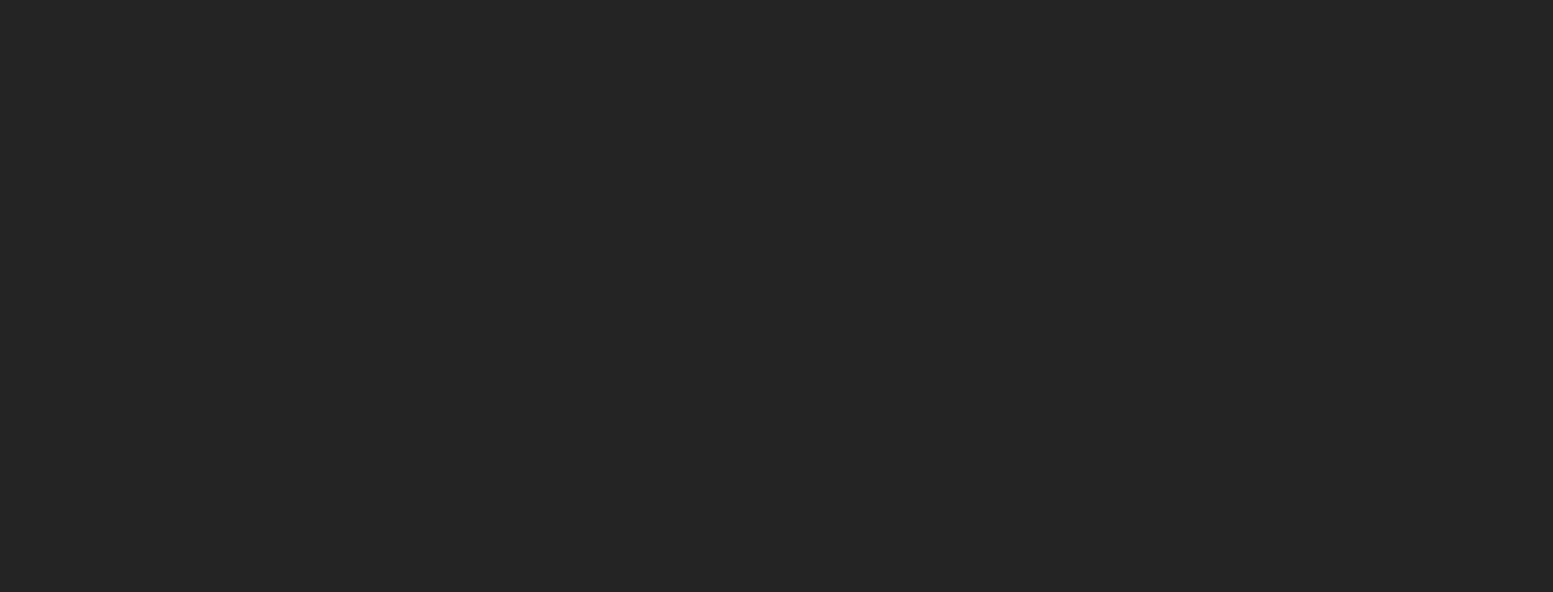
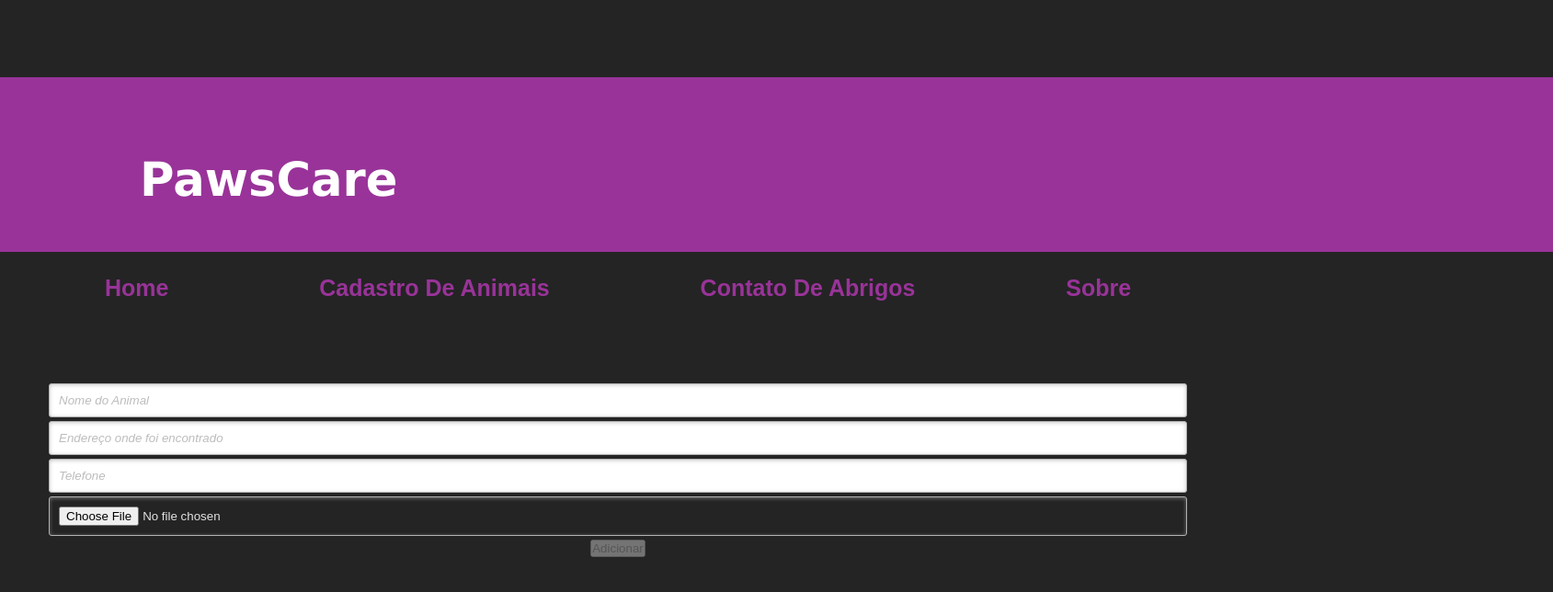
Before and after one commit to brunogmadeira/PawsCare, a React (Vite) app: page /TelaCadastro in a window 1280 px wide. Before the commit this address had no page. Shown: the top 644 px of the page at 92% size, 1689 px wide, since content can reach past the window. Built offline with nearby package versions, Linux system fonts and the light colour scheme.

Commit message:
Adicionando novas telas

```diff
--- a/src/App.css
+++ b/src/App.css
@@ -14,7 +14,7 @@ body{
 
 /* child ao lado do formulário*/
 
-.parede{
+.logo{
   position: relative;
   bottom: 32px;
   left: 250px;
@@ -25,7 +25,7 @@ body{
 }
 
 
-.parede > h1 {
+.logo > h1 {
   color: white;
   font-size: 75px;
   font-family: 'Lucida Sans';
@@ -126,3 +126,79 @@ input[type="submit"]:hover{
   background: rgb(253, 253, 253);
   color: #1CAC78;
 }
+
+/* HEADER */
+
+.barra{
+  background-color: #939;
+  margin-top: 0px;
+  width: 1370px;
+  height: 190px;
+  position: relative;
+  bottom: 110px;
+  right: 380px;
+  padding-right: 667px;
+}
+
+.titleHeader{
+position: absolute;
+left: 500px;
+bottom: 20px;
+color: white;
+font-family: 'Lucida Sans';
+}
+
+.containerMenu{
+  display: flex;
+  justify-content: space-around;
+  position: relative;
+  bottom: 85px;
+}
+
+
+
+.styleMenu{
+  background-color: #242424;
+  border: none;
+  color: #939;
+  font-size: 25px;
+  font-weight: bold;
+  cursor: pointer;
+
+}
+
+.styleMenu:hover{
+  color: #938;
+
+}
+
+
+/* TELA HOME */
+.containerHome{
+  display: flex;
+}
+
+.BlocoHomeEsq{
+  width: 750px;
+  position: relative;
+}
+
+.TitleHome{
+  position: relative;
+  bottom: 25px;
+}
+
+.BlocoHomeDir{
+
+  width: 500px;
+  height: 300px;
+}
+
+.imgHome{
+  position: relative;
+  bottom: 60px;
+  left: 5px;
+  border-left: solid rgba(168, 166, 166, 0.315);
+  width: 550px;
+  height: 400px;
+}
--- a/src/App.jsx
+++ b/src/App.jsx
@@ -2,6 +2,8 @@ import { BrowserRouter as Router, Routes, Route} from 'react-router-dom'
 
 import TelaLogin from './pages/TelaLogin'
 import './App.css'
+import TelaCadastro from './pages/TelaCadastro'
+import TelaHome from './pages/TelaHome'
 
 
 
@@ -9,10 +11,11 @@ function App() {
 
   return (
     <>
-
       <Router>
             <Routes>
-                <Route path='/' element={<TelaLogin />} />
+                <Route path='/' element={<TelaLogin/>} />
+                <Route path='/TelaHome' element={<TelaHome/>} />
+                <Route path='/TelaCadastro' element={<TelaCadastro/>} />
             </Routes>
         </Router>
     </>
--- /dev/null
+++ b/src/components/CadastroAnimal.jsx
@@ -0,0 +1,96 @@
+import React, { useState } from 'react';
+
+function CadastroAnimal() {
+  const [nomeAnimal, setNomeAnimal] = useState('');
+  const [endereco, setEndereco] = useState('');
+  const [telefone, setTelefone] = useState('');
+  const [foto, setFoto] = useState(null);
+  const [items, setItems] = useState([]);
+
+  const handleChangeNomeAnimal = (e) => {
+    setNomeAnimal(e.target.value);
+  };
+
+  const handleChangeEndereco = (e) => {
+    setEndereco(e.target.value);
+  };
+
+  const handleChangeTelefone = (e) => {
+    setTelefone(e.target.value);
+  };
+
+  const handleFileChange = (e) => {
+    const file = e.target.files[0];
+    if (file) {
+      if (file.size > 300 * 1024) {
+        alert('O tamanho da imagem deve ser no máximo 300KB.');
+        return;
+      }
+
+      const img = new Image();
+      img.onload = () => {
+        if (img.width > 300 || img.height > 300) {
+          alert('A imagem deve ter no máximo 300px por 300px.');
+        } else {
+          setFoto(file);
+        }
+      };
+      img.src = URL.createObjectURL(file);
+    }
+  };
+
+  const adicionarItem = () => {
+    const newItem = { nomeAnimal, endereco, telefone, foto };
+    setItems([...items, newItem]);
+    setNomeAnimal('');
+    setEndereco('');
+    setTelefone('');
+    setFoto(null);
+  };
+
+  const excluirItem = (index) => {
+    const novosItems = [...items];
+    novosItems.splice(index, 1);
+    setItems(novosItems);
+  };
+
+  return (
+    <div>
+      <div style={{ display: 'flex', flexDirection: 'row', flexWrap: 'wrap' }}>
+        {items.map((item, index) => (
+          <div key={index} style={{ marginRight: '20px', marginBottom: '20px' }}>
+            <p>Nome do Animal: {item.nomeAnimal}</p>
+            <p>Endereço: {item.endereco}</p>
+            <p>Telefone: {item.telefone}</p>
+            {item.foto && <img src={URL.createObjectURL(item.foto)} alt="Foto do animal" style={{ width: '100px', height: '100px' }} />}
+            <button onClick={() => excluirItem(index)}>Excluir</button>
+          </div>
+        ))}
+      </div>
+      <input
+        value={nomeAnimal}
+        onChange={handleChangeNomeAnimal}
+        type="text"
+        placeholder="Nome do Animal"
+      />
+      <input
+        value={endereco}
+        onChange={handleChangeEndereco}
+        type="text"
+        placeholder="Endereço onde foi encontrado"
+      />
+      <input
+        value={telefone}
+        onChange={handleChangeTelefone}
+        type="text"
+        placeholder="Telefone"
+      />
+      <input type="file" accept="image/*" onChange={handleFileChange} />
+      <button onClick={adicionarItem} disabled={!nomeAnimal || !endereco || !telefone || !foto}>
+        Adicionar
+      </button>
+    </div>
+  );
+}
+
+export default CadastroAnimal;
--- /dev/null
+++ b/src/components/Header.jsx
@@ -0,0 +1,15 @@
+import Menu from "./Menu";
+const Header = () => {
+    return(
+            <header>
+                <div className="barra">
+                    <h1 className="titleHeader">PawsCare</h1>
+                </div>
+                <div>
+                    <Menu/>
+                </div>
+            </header>
+    )
+}
+
+export default Header;
--- /dev/null
+++ b/src/components/Home.jsx
@@ -0,0 +1,11 @@
+const Home = () => {
+    return(
+            <div className="containerHome">
+                <div className="BlocoHomeEsq">
+                <h1 className="TitleHome">Seja Bem Vindo!</h1>
+                <p className="frase">Uma comunidade unida por um propósito: salvar vidas.</p>
+                </div>
+            </div>
+    )
+}
+export default Home
--- a/src/components/Login.jsx
+++ b/src/components/Login.jsx
@@ -10,7 +10,7 @@ const Login = () => {
                 </div>
 
                 <div className="child">
-                    <div className="parede">
+                    <div className="logo">
                           <h1>PawsCare</h1>
                     </div>
                 </div>
--- /dev/null
+++ b/src/components/Menu.jsx
@@ -0,0 +1,13 @@
+import { Link } from "react-router-dom"
+
+const Menu = () => {
+    return(
+            <div className='containerMenu'>
+                <Link to="../TelaHome"><div className='childMenu'> <button className="styleMenu">Home</button></div></Link>
+                <Link to="../TelaCadastro"><div className='childMenu'><button className="styleMenu">Cadastro De Animais</button></div> </Link>
+                <div className='childMenu'><button className="styleMenu">Contato De Abrigos</button></div>
+                <div className="childMenu"><button className="styleMenu">Sobre</button></div>
+            </div>
+    )
+}
+export default Menu
--- /dev/null
+++ b/src/pages/TelaCadastro.jsx
@@ -0,0 +1,12 @@
+import Header from "../components/Header"
+import CadastroAnimal from "../components/CadastroAnimal"
+
+const TelaCadastro = () => {
+    return(
+        <div>
+            <div className="headerPosition"><Header /></div>
+            <CadastroAnimal/>
+        </div>
+    )
+}
+export default TelaCadastro
--- /dev/null
+++ b/src/pages/TelaHome.jsx
@@ -0,0 +1,12 @@
+import Header from "../components/Header";
+import Home from "../components/Home";
+
+const TelaHome = () => {
+    return(
+        <div>
+            <Header/>
+            <Home/>
+        </div>
+    )
+}
+export default TelaHome
```
Also changed, not shown: 1 other file (tests, documents, lock files or other folders).
